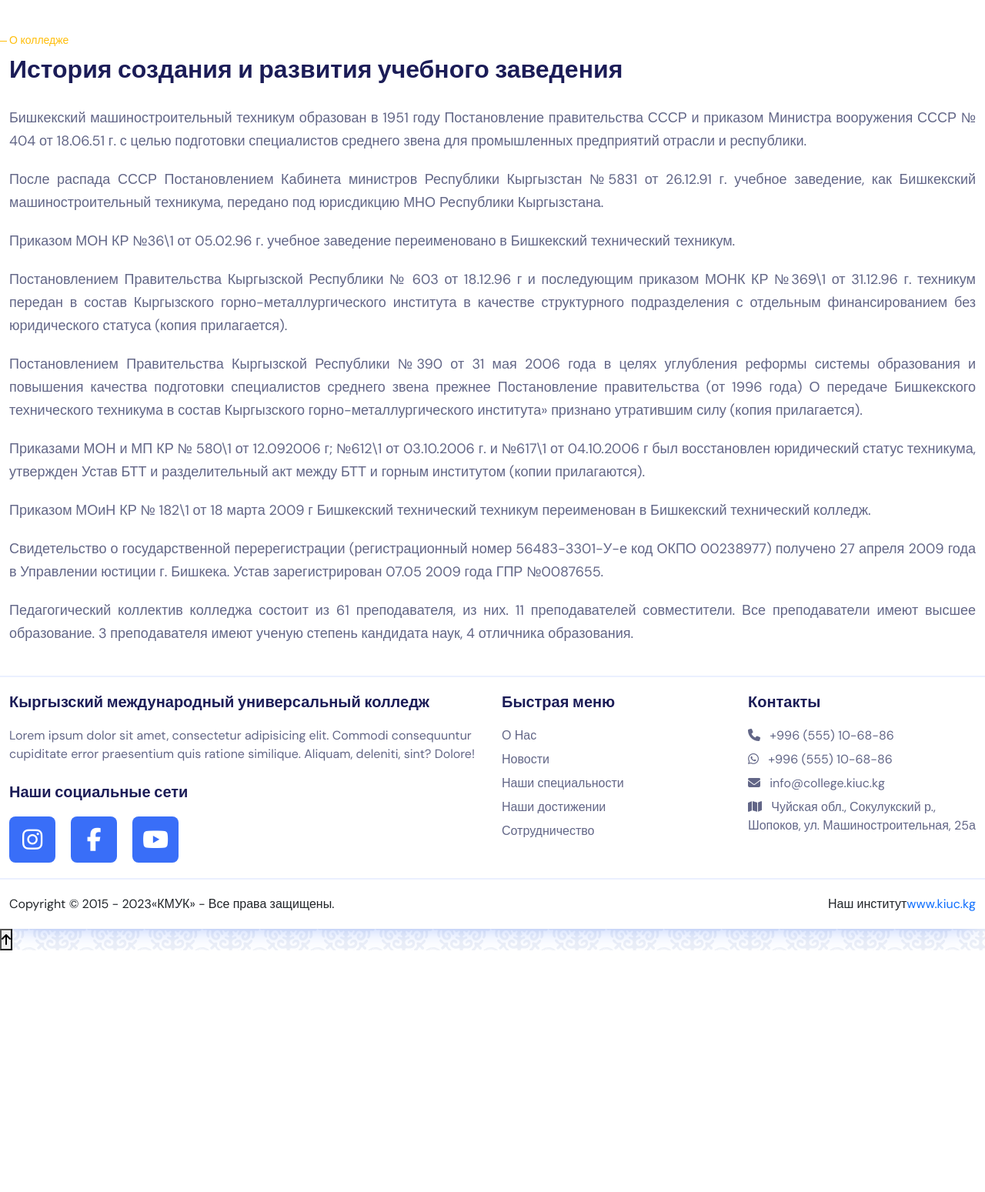
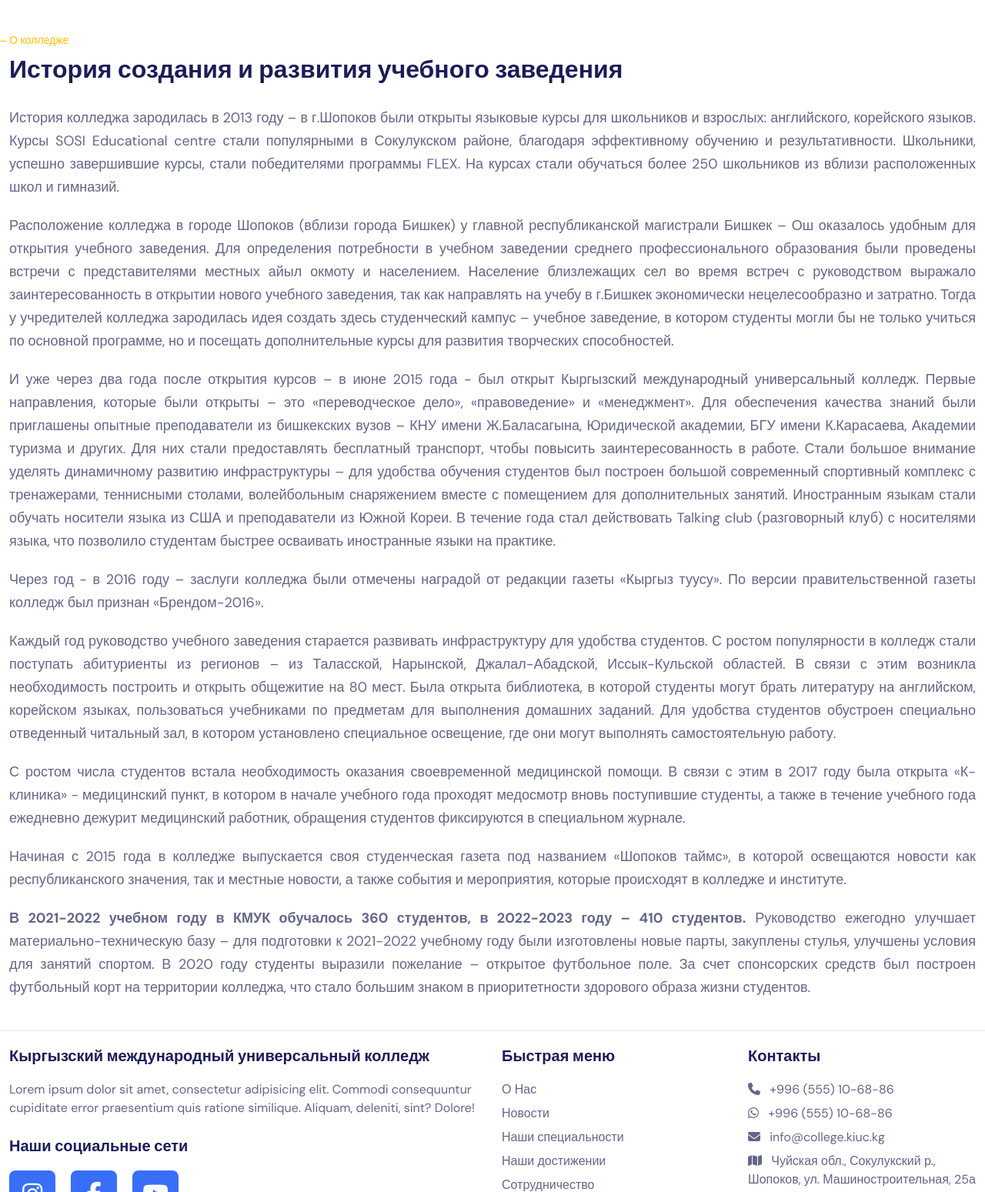
Before and after one commit to DaProWebStudio/kiuc_college, a Django app: page /history/ in a window 1280 px wide. Shown: the part 143-1692 px from the top of the page at 77% size. Before the commit the page ends 1378 px from the top, so only its background shows below. Run offline with Django 4.2, Linux system fonts and the light colour scheme; parts of the project's set-up code (start-up, migrations or seed data) failed here and were passed over; some libraries are stand-ins or nearby versions.

Commit message:
fix: changed text in history page

```diff
--- a/apps/core/templates/history.html
+++ b/apps/core/templates/history.html
@@ -13,33 +13,14 @@
                 <h3>История создания и развития учебного заведения</h3>
             </div>
             <div class="history-text animate__animated animate__fadeInUp">
-                <p>Бишкекский машиностроительный техникум образован в 1951 году Постановление правительства СССР и
-                    приказом Министра вооружения СССР № 404 от 18.06.51 г. с целью подготовки специалистов среднего
-                    звена для промышленных предприятий отрасли и республики.</p>
-                <p>После распада СССР Постановлением Кабинета министров Республики Кыргызстан №5831 от 26.12.91 г.
-                    учебное заведение, как Бишкекский машиностроительный техникума, передано под юрисдикцию МНО
-                    Республики Кыргызстана.</p>
-                <p>Приказом МОН КР №36\1 от 05.02.96 г. учебное заведение переименовано в Бишкекский технический
-                    техникум.</p>
-                <p>Постановлением Правительства Кыргызской Республики № 603 от 18.12.96 г и последующим приказом МОНК КР
-                    №369\1 от 31.12.96 г. техникум передан в состав Кыргызского горно-металлургического института в
-                    качестве структурного подразделения с отдельным финансированием без юридического статуса (копия
-                    прилагается).</p>
-                <p>Постановлением Правительства Кыргызской Республики №390 от 31 мая 2006 года в целях углубления
-                    реформы системы образования и повышения качества подготовки специалистов среднего звена прежнее
-                    Постановление правительства (от 1996 года) О передаче Бишкекского технического техникума в состав
-                    Кыргызского горно-металлургического института» признано утратившим силу (копия прилагается).</p>
-                <p>Приказами МОН и МП КР № 580\1 от 12.092006 г; №612\1 от 03.10.2006 г. и №617\1 от 04.10.2006 г был
-                    восстановлен юридический статус техникума, утвержден Устав БТТ и разделительный акт между БТТ и
-                    горным институтом (копии прилагаются).</p>
-                <p>Приказом МОиН КР № 182\1 от 18 марта 2009 г Бишкекский технический техникум переименован в Бишкекский
-                    технический колледж.</p>
-                <p>Свидетельство о государственной перерегистрации (регистрационный номер 56483-3301-У-е код ОКПО
-                    00238977) получено 27 апреля 2009 года в Управлении юстиции г. Бишкека. Устав зарегистрирован 07.05
-                    2009 года ГПР №0087655.</p>
-                <p>Педагогический коллектив колледжа состоит из 61 преподавателя, из них. 11 преподавателей
-                    совместители. Все преподаватели имеют высшее образование. 3 преподавателя имеют ученую степень
-                    кандидата наук, 4 отличника образования.</p>
+                <p>История колледжа зародилась в 2013 году – в г.Шопоков были открыты языковые курсы для школьников и взрослых: английского, корейского языков. Курсы SOSI Educational centre стали популярными в Сокулукском районе, благодаря эффективному обучению и результативности. Школьники, успешно завершившие курсы, стали победителями программы FLEX. На курсах стали обучаться более 250 школьников из вблизи расположенных школ и гимназий.</p>
+                <p>Расположение колледжа в городе Шопоков (вблизи города Бишкек) у главной республиканской магистрали Бишкек – Ош оказалось удобным для открытия учебного заведения. Для определения потребности в учебном заведении среднего профессионального образования были проведены встречи с представителями местных айыл окмоту и населением. Население близлежащих сел во время встреч с руководством выражало заинтересованность в открытии нового учебного заведения, так как направлять на учебу в г.Бишкек экономически нецелесообразно и затратно. Тогда у учредителей колледжа зародилась идея создать здесь студенческий кампус – учебное заведение, в котором студенты могли бы не только учиться по основной программе, но и посещать дополнительные курсы для развития творческих способностей.</p>
+                <p>И уже через два года после открытия курсов – в июне 2015 года -  был открыт Кыргызский международный универсальный колледж. Первые направления, которые были открыты – это «переводческое дело», «правоведение» и «менеджмент». Для обеспечения качества знаний были приглашены опытные преподаватели из бишкекских вузов – КНУ имени Ж.Баласагына, Юридической академии, БГУ имени К.Карасаева, Академии туризма и других. Для них стали предоставлять бесплатный транспорт, чтобы повысить заинтересованность в работе. Стали большое внимание уделять динамичному развитию инфраструктуры – для удобства обучения студентов был построен большой современный спортивный комплекс с  тренажерами,  теннисными столами, волейбольным снаряжением вместе с помещением для дополнительных занятий. Иностранным языкам стали обучать носители языка из США и преподаватели из Южной Кореи. В течение года стал действовать Talking club (разговорный клуб) с носителями языка, что позволило студентам  быстрее осваивать иностранные языки на практике.</p>
+                <p>Через год - в 2016 году – заслуги колледжа были отмечены наградой от редакции газеты «Кыргыз туусу». По версии правительственной газеты колледж был признан  «Брендом-2016». </p>
+                <p>Каждый год руководство учебного заведения старается развивать инфраструктуру для удобства студентов. С ростом популярности в колледж стали поступать абитуриенты из регионов – из Таласской, Нарынской, Джалал-Абадской, Иссык-Кульской областей. В связи с этим возникла необходимость построить и открыть общежитие на 80 мест. Была открыта библиотека, в которой студенты могут брать литературу на английском, корейском языках, пользоваться учебниками по предметам для выполнения домашних заданий. Для удобства студентов обустроен специально отведенный читальный зал, в котором установлено специальное освещение, где они могут выполнять самостоятельную работу. </p>
+                <p>С ростом числа студентов встала необходимость оказания своевременной медицинской помощи. В связи с этим в 2017 году была открыта «К-клиника» - медицинский пункт, в котором в начале учебного года проходят медосмотр вновь поступившие студенты, а также в течение учебного года ежедневно дежурит медицинский работник, обращения студентов фиксируются в специальном журнале.</p>
+                <p>Начиная с 2015 года в колледже выпускается своя студенческая газета под названием «Шопоков таймс», в которой освещаются новости как республиканского значения, так и местные новости, а также события и мероприятия, которые происходят в колледже и институте.</p>
+                <p><b>В 2021-2022 учебном году в КМУК обучалось 360 студентов, в 2022-2023 году – 410 студентов.</b> Руководство ежегодно улучшает материально-техническую базу – для подготовки к 2021-2022 учебному году были изготовлены новые парты, закуплены стулья, улучшены условия для занятий спортом.  В 2020 году студенты выразили пожелание – открытое футбольное поле. За счет спонсорских средств был построен футбольный корт на территории колледжа, что стало большим знаком в приоритетности здорового образа жизни студентов. </p>
             </div>
         </div>
     </section>
```
